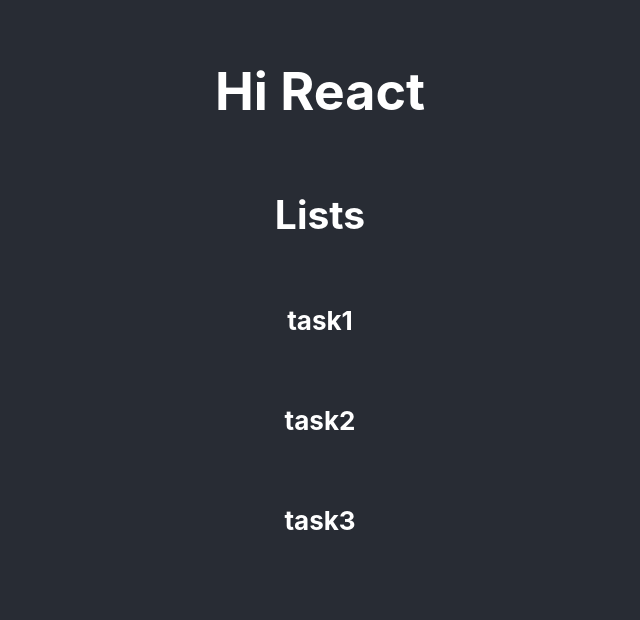
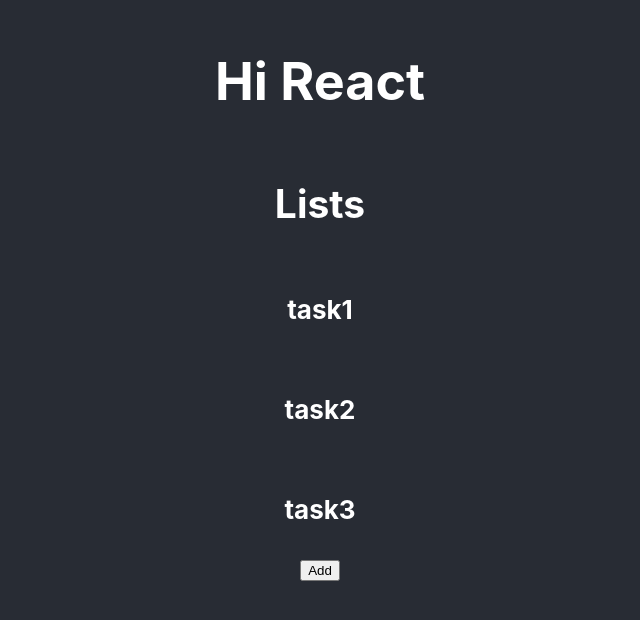
Before and after one commit to melliottgithub/curso-de-react, a React (Create React App) app: page / in a window 1280 px wide. Shown: the part 102-722 px from the top of the page, without its empty margins (320-960 px from the left). Built offline with nearby package versions, Linux system fonts and the light colour scheme.

Commit message:
spread syntax

```diff
--- a/src/components/Lists.jsx
+++ b/src/components/Lists.jsx
@@ -9,12 +9,17 @@
 
   const [list, setList] = useState(initialList);
 
+  const addElement = () => {
+    setList([...list, { id: 4, text: "task4" }]);
+  };
+
   return (
     <Fragment>
       <h2>Lists</h2>
-      {list.map(({id,text}) => (
+      {list.map(({ id, text }) => (
         <h4 key={id}>{text}</h4>
       ))}
+      <button onClick={() => addElement()}>Add</button>
     </Fragment>
   );
 };
```
